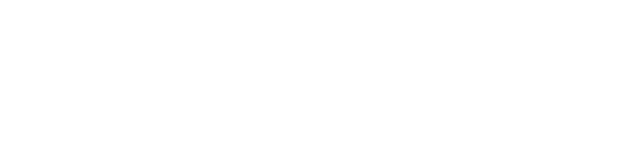
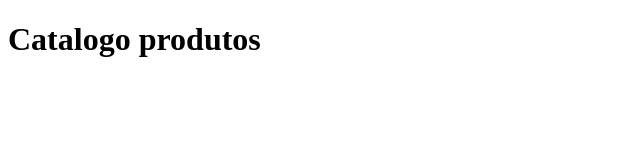
Before and after one commit to pioneira/pioneira.github.io, a plain HTML site: page index.html in a window 1280 px wide. Shown: the whole page, without its empty margins (0-640 px from the left). Drawn offline with Linux system fonts and the light colour scheme.

Commit message:
criação do index e teste

```diff
--- a/index.html
+++ b/index.html
@@ -7,6 +7,6 @@
     <title>Pioneira - Sex Shop</title>
 </head>
 <body>
-
+    <h1>Catalogo produtos</h1>
 </body>
 </html>
```
Also changed, not shown: 1 other file.
